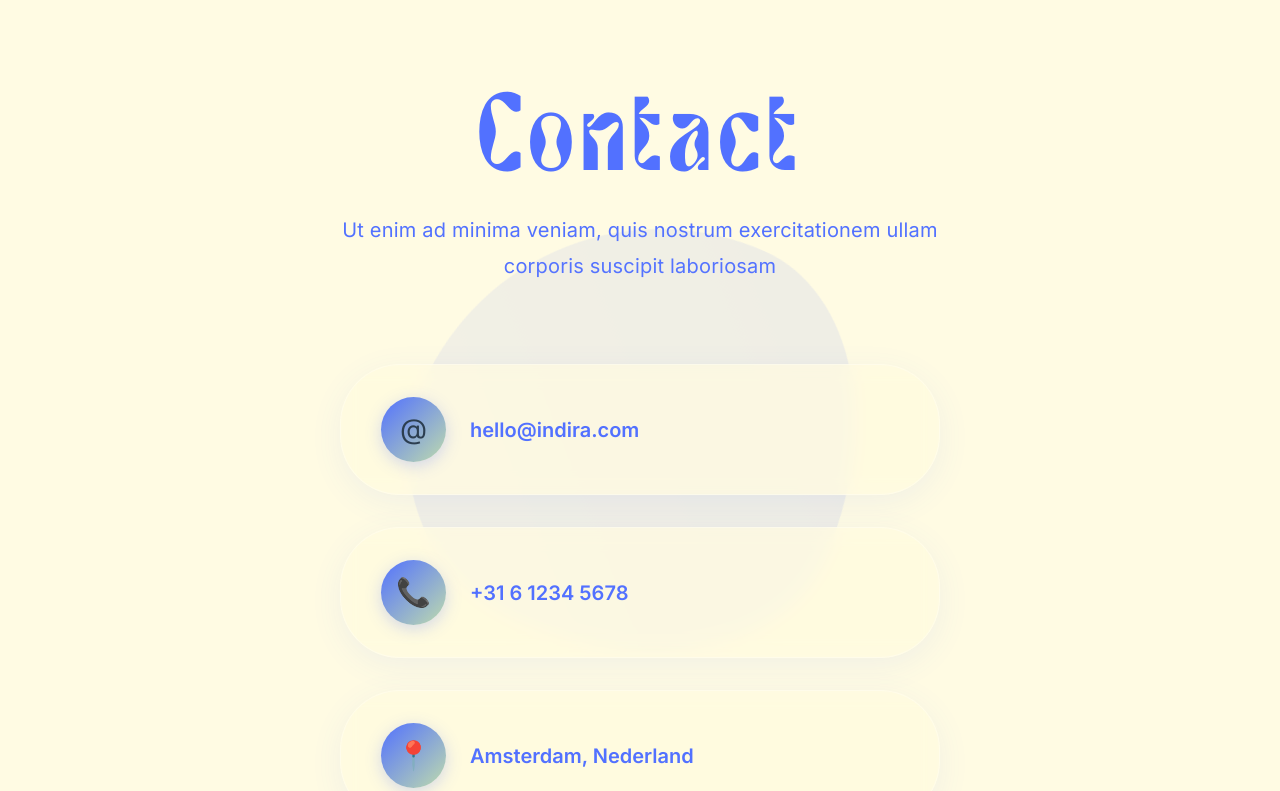
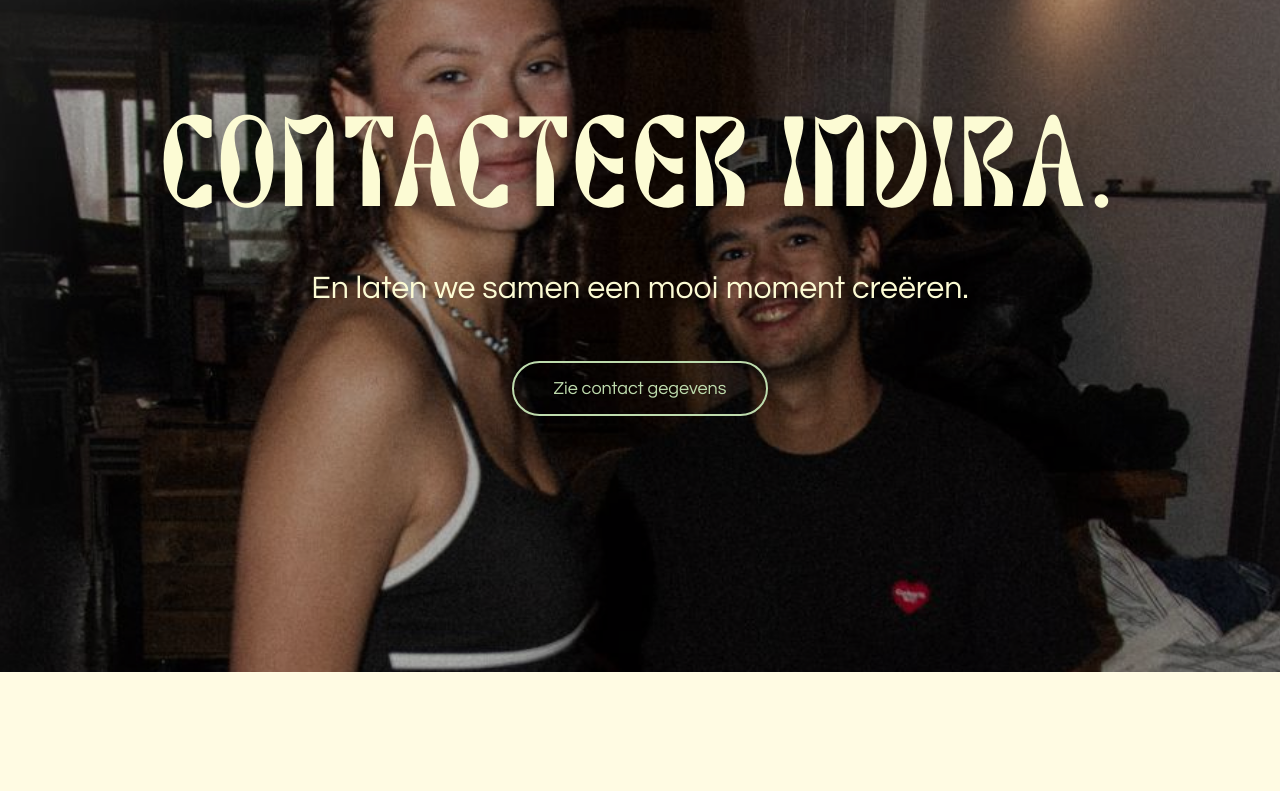
Before and after one commit to indira-yoga/IndiraYoga, an Angular app: page /home in a window 1280 px wide. Shown: the part 5049-5840 px from the top of the page. After the commit the page ends 5721 px from the top, so only its background shows below. Built offline with nearby package versions, Linux system fonts and the light colour scheme.

Commit message:
refactor: enhance contact section with hero layout and details, improve scroll functionality

```diff
--- a/src/app/app.component.html
+++ b/src/app/app.component.html
@@ -1,2 +1 @@
 <router-outlet></router-outlet>
-<app-footer></app-footer>
--- a/src/app/app.component.ts
+++ b/src/app/app.component.ts
@@ -1,10 +1,9 @@
 import { Component } from '@angular/core';
 import { RouterOutlet } from '@angular/router';
-import { FooterComponent } from './components/footer/footer.component';
 
 @Component({
   selector: 'app-root',
-  imports: [RouterOutlet, FooterComponent],
+  imports: [RouterOutlet],
   templateUrl: './app.component.html',
   styleUrl: './app.component.scss'
 })
--- a/src/app/pages/home/home.component.html
+++ b/src/app/pages/home/home.component.html
@@ -133,31 +133,52 @@
   </div>
 </section>
 
-<!-- Contact Section -->
-<section id="contact" class="contact-section">
+<!-- Contact Hero Section -->
+<section id="contact" class="contact-hero-section">
+  <div class="contact-hero-overlay"></div>
+  <div class="contact-hero-content">
+    <h1 class="contact-hero-title">CONTACTEER INDIRA.</h1>
+    <p class="contact-hero-subtitle">En laten we samen een mooi moment creëren.</p>
+    <button class="contact-cta-button" (click)="scrollToContactDetails()"><span>Zie contact gegevens</span></button>
+  </div>
+</section>
+
+<!-- Contact Details Section -->
+@if (contactScrollEnabled) {
+  <section id="contact-details" class="contact-details-section">
     <div class="container">
-    <h2 class="section-title">Contact</h2>
-    <p class="section-description">Ut enim ad minima veniam, quis nostrum exercitationem ullam corporis suscipit laboriosam</p>
+      <h2 class="section-title">Contact Gegevens</h2>
 
       <div class="contact-wrapper">
-      <div class="contact-blob"></div>
         <div class="contact-content">
           <div class="contact-item">
             <div class="contact-icon">&#64;</div>
-          <p>hello&#64;indira.com</p>
+            <div class="contact-info">
+              <p class="contact-label">Email</p>
+              <p class="contact-value">hello&#64;indira.com</p>
+            </div>
           </div>
           <div class="contact-item">
             <div class="contact-icon">📞</div>
-          <p>+31 6 1234 5678</p>
+            <div class="contact-info">
+              <p class="contact-label">Telefoon</p>
+              <p class="contact-value">+31 6 1234 5678</p>
+            </div>
           </div>
           <div class="contact-item">
-          <div class="contact-icon">📍</div>
-          <p>Amsterdam, Nederland</p>
+            <div class="contact-icon">
+              <i class="bi bi-instagram"></i>
+            </div>
+            <div class="contact-info">
+              <p class="contact-label">Instagram</p>
+              <p class="contact-value">&#64;indira.yoga</p>
+            </div>
           </div>
         </div>
       </div>
     </div>
   </section>
+}
 
 </div>
 <!-- End Main Content Wrapper -->
--- a/src/app/pages/home/home.component.scss
+++ b/src/app/pages/home/home.component.scss
@@ -609,49 +609,119 @@
   }
 }
 
-/* Contact Section */
-.contact-section {
-  background: #FFFBE3;
-  padding: 7rem 2rem;
+/* Contact Hero Section */
+.contact-hero-section {
+  position: relative;
+  width: 100%;
+  height: 100vh;
+  display: flex;
+  align-items: center;
+  justify-content: center;
+  text-align: center;
+  background-image: url('/assets/contacteer.png');
+  background-size: cover;
+  background-position: center;
+  background-repeat: no-repeat;
+  overflow: hidden;
+}
+
+.contact-hero-overlay {
+  position: absolute;
+  top: 0;
+  left: 0;
+  width: 100%;
+  height: 100%;
+  background: rgba(0, 0, 0, 0.3);
+  z-index: 1;
+}
+
+.contact-hero-content {
+  max-width: 900px;
+  z-index: 2;
+  animation: fade-in-up 1s ease-out;
+  padding: 2rem;
+  display: flex;
+  flex-direction: column;
+  align-items: center;
+  gap: 3rem;
+}
+
+.contact-hero-title {
+  font-size: clamp(3.5rem, 7vw, 8rem);
+  margin: 0;
+  color: #FCFBD4;
+  font-weight: 400;
+  letter-spacing: 0.08em;
+  line-height: 1;
+  font-family: 'TAN Rosebud', serif;
+  text-shadow: 0 4px 20px rgba(0, 0, 0, 0.3);
+  animation: fade-in-up 1s ease-out;
+  padding: 0 1rem;
+  white-space: nowrap;
+}
+
+.contact-hero-subtitle {
+  font-size: clamp(1.25rem, 2.5vw, 2rem);
+  color: #FCFBD4;
+  margin: 0;
+  font-weight: 400;
+  font-family: 'Questrial', sans-serif;
+  line-height: 1.5;
+  opacity: 0;
+  animation: fade-in 1s ease-out 0.3s forwards;
+}
+
+.contact-cta-button {
+  background: transparent;
+  color: #BEDBAD;
+  padding: 1rem 2.5rem;
+  border: 2px solid #BEDBAD;
+  border-radius: 50px;
+  font-size: clamp(1rem, 2vw, 1.125rem);
+  font-weight: 400;
+  cursor: pointer;
+  font-family: 'Questrial', sans-serif;
+  position: relative;
+  opacity: 0;
+  animation: fade-in-up 1s ease-out 0.6s forwards;
+  text-decoration: none;
+  transition: all 0.3s ease;
+
+  span {
+    position: relative;
+    display: inline-block;
+    transition: all 0.3s ease;
+  }
+
+  &:hover {
+    background: #BEDBAD;
+    color: #5271FF;
+    transform: translateY(-3px);
+    box-shadow: 0 8px 20px rgba(190, 219, 173, 0.3);
+  }
+
+  &:active {
+    transform: translateY(-1px);
+  }
+}
+
+/* Contact Details Section */
+.contact-details-section {
+  background: #FCFBD4;
+  padding: 7rem 2rem 10rem;
   position: relative;
   overflow: hidden;
   transition: background 0.3s ease;
+
+  .section-title {
+    color: #5271FF;
+  }
 }
 
 .contact-wrapper {
   position: relative;
-  max-width: 600px;
+  max-width: 900px;
   margin: 4rem auto 0;
-}
-
-.contact-blob {
-  position: absolute;
-  top: -100px;
-  left: 50%;
-  transform: translateX(-50%);
-  width: 400px;
-  height: 400px;
-  background: linear-gradient(135deg, #5271FF, #7d92ff);
-  border-radius: 40% 60% 60% 40% / 60% 40% 60% 40%;
-  opacity: 0.1;
-  animation: blob-mega-float 18s ease-in-out infinite;
-  z-index: 0;
-  will-change: transform;
-}
-
-@keyframes blob-mega-float {
-  0%, 100% {
-    transform: translateX(-50%) translateY(0) rotate(0deg) scale(1);
-    border-radius: 40% 60% 60% 40% / 60% 40% 60% 40%;
-  }
-  33% {
-    transform: translateX(-50%) translateY(-30px) rotate(120deg) scale(1.1);
-    border-radius: 60% 40% 40% 60% / 40% 60% 40% 60%;
-  }
-  66% {
-    transform: translateX(-50%) translateY(20px) rotate(240deg) scale(0.95);
-    border-radius: 50% 50% 50% 50% / 50% 50% 50% 50%;
-  }
 }
 
 .contact-content {
@@ -659,39 +729,40 @@
   z-index: 1;
   display: flex;
   flex-direction: column;
-  gap: 2rem;
+  gap: 2.5rem;
 }
 
 .contact-item {
-  background: rgba(255, 251, 227, 0.7);
+  background: rgba(255, 255, 255, 0.6);
   backdrop-filter: blur(10px) saturate(150%);
   -webkit-backdrop-filter: blur(10px) saturate(150%);
-  border: 1px solid rgba(255, 255, 255, 0.3);
-  padding: 2rem 2.5rem;
+  border: 2px solid rgba(82, 113, 255, 0.15);
+  padding: 2.5rem 3rem;
   border-radius: 60px;
   display: flex;
   align-items: center;
-  gap: 1.5rem;
-  transition: all 0.5s cubic-bezier(0.34, 1.56, 0.64, 1);
+  gap: 2rem;
+  transition: all 0.4s cubic-bezier(0.34, 1.56, 0.64, 1);
   cursor: pointer;
-  box-shadow: 0 8px 32px rgba(82, 113, 255, 0.08);
+  box-shadow: 0 10px 40px rgba(82, 113, 255, 0.1);
 
   &:hover {
-    transform: translateX(15px) scale(1.02);
-    box-shadow: 0 12px 35px rgba(82, 113, 255, 0.15);
-    background: rgba(255, 251, 227, 0.9);
-    border: 1px solid rgba(82, 113, 255, 0.2);
+    transform: translateX(20px) scale(1.03);
+    box-shadow: 0 15px 50px rgba(82, 113, 255, 0.2);
+    background: rgba(255, 255, 255, 0.85);
+    border: 2px solid rgba(82, 113, 255, 0.3);
 
     .contact-icon {
-      transform: rotate(360deg) scale(1.15);
+      transform: rotate(360deg) scale(1.2);
       background: linear-gradient(135deg, #7d92ff, #BEDBAD);
+      box-shadow: 0 8px 25px rgba(82, 113, 255, 0.35);
     }
   }
 
   .contact-icon {
-    font-size: 1.75rem;
-    width: 65px;
-    height: 65px;
+    font-size: 2rem;
+    width: 75px;
+    height: 75px;
     background: linear-gradient(135deg, #5271FF, #BEDBAD);
     border-radius: 50%;
     display: flex;
@@ -699,15 +770,39 @@
     justify-content: center;
     flex-shrink: 0;
     transition: all 0.6s cubic-bezier(0.34, 1.56, 0.64, 1);
-    box-shadow: 0 4px 16px rgba(82, 113, 255, 0.25);
+    box-shadow: 0 5px 20px rgba(82, 113, 255, 0.3);
     will-change: transform;
+    color: white;
+
+    i {
+      font-size: 2rem;
+    }
   }
 
-  p {
-    font-size: 1.25rem;
+  .contact-info {
+    display: flex;
+    flex-direction: column;
+    gap: 0.25rem;
+    flex: 1;
+  }
+
+  .contact-label {
+    font-family: 'Questrial', sans-serif;
+    font-size: 0.875rem;
+    color: #BEDBAD;
+    margin: 0;
+    font-weight: 600;
+    text-transform: uppercase;
+    letter-spacing: 0.1em;
+  }
+
+  .contact-value {
+    font-family: 'Questrial', sans-serif;
+    font-size: 1.5rem;
     color: #5271FF;
     margin: 0;
     font-weight: 600;
+    letter-spacing: 0.02em;
   }
 }
 
--- a/src/app/pages/home/home.component.ts
+++ b/src/app/pages/home/home.component.ts
@@ -2,12 +2,12 @@ import { Component, OnInit, OnDestroy } from '@angular/core';
 
 @Component({
   selector: 'app-home',
-  imports: [],
   templateUrl: './home.component.html',
   styleUrl: './home.component.scss'
 })
 export class HomeComponent implements OnInit, OnDestroy {
   scrollEnabled = false;
+  contactScrollEnabled = false;
 
   slideshows = [
     { images: ['/assets/connecties-1.png'], currentIndex: 0 },
@@ -29,6 +29,7 @@ export class HomeComponent implements OnInit, OnDestroy {
 
   ngOnInit() {
     const hasVisitedContent = localStorage.getItem('hasVisitedContent');
+    const hasVisitedContactDetails = localStorage.getItem('hasVisitedContactDetails');
     const isAtTop = window.scrollY === 0;
 
     if (!hasVisitedContent && isAtTop) {
@@ -36,6 +37,12 @@ export class HomeComponent implements OnInit, OnDestroy {
       this.scrollEnabled = false;
     } else {
       this.scrollEnabled = true;
+    }
+
+    if (hasVisitedContactDetails) {
+      this.contactScrollEnabled = true;
+    } else {
+      this.contactScrollEnabled = false;
     }
   }
 
@@ -70,4 +77,17 @@ export class HomeComponent implements OnInit, OnDestroy {
     const slideshow = this.slideshows[slideshowIndex];
     slideshow.currentIndex = (slideshow.currentIndex - 1 + slideshow.images.length) % slideshow.images.length;
   }
+
+  scrollToContactDetails() {
+    this.contactScrollEnabled = true;
+
+    localStorage.setItem('hasVisitedContactDetails', 'true');
+
+    setTimeout(() => {
+      const contactDetailsSection = document.getElementById('contact-details');
+      if (contactDetailsSection) {
+        contactDetailsSection.scrollIntoView({ behavior: 'smooth', block: 'start' });
+      }
+    }, 100);
+  }
 }
```
Lines whose indentation alone changed are shown as unchanged.
